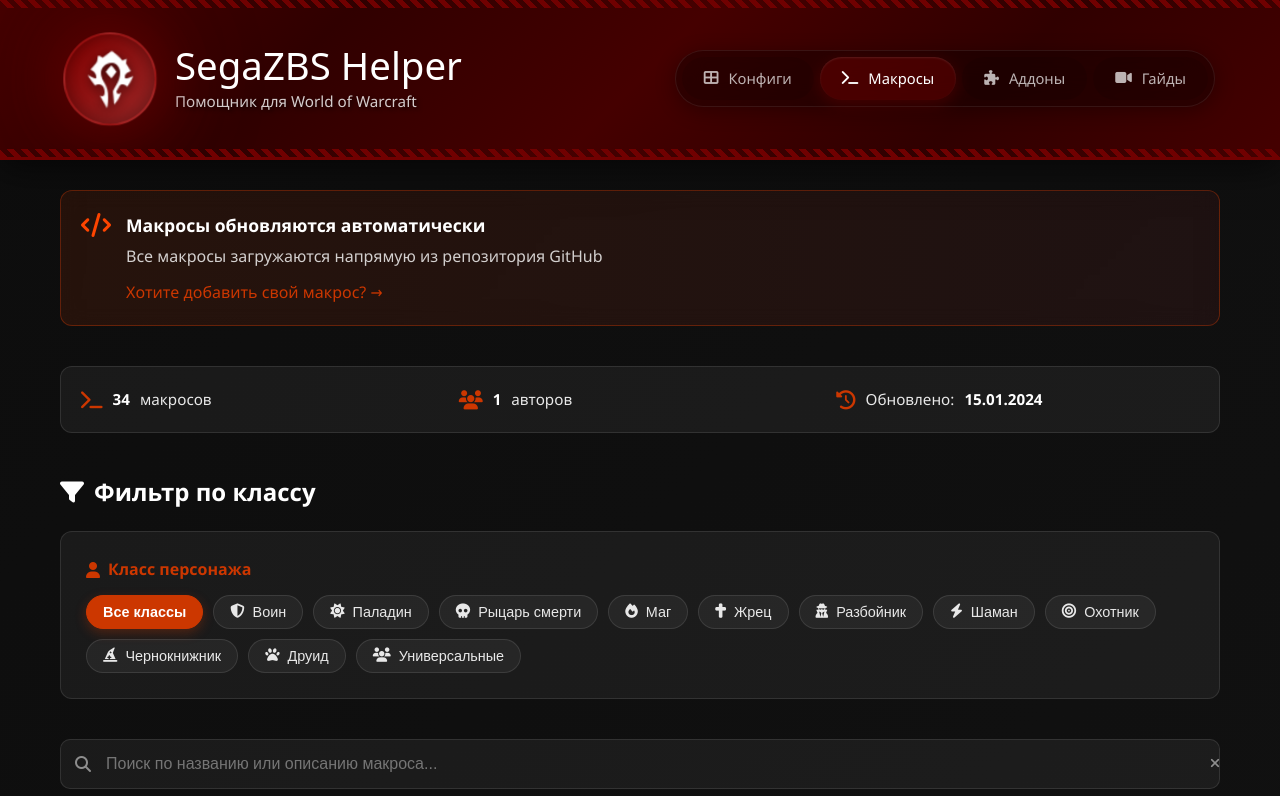
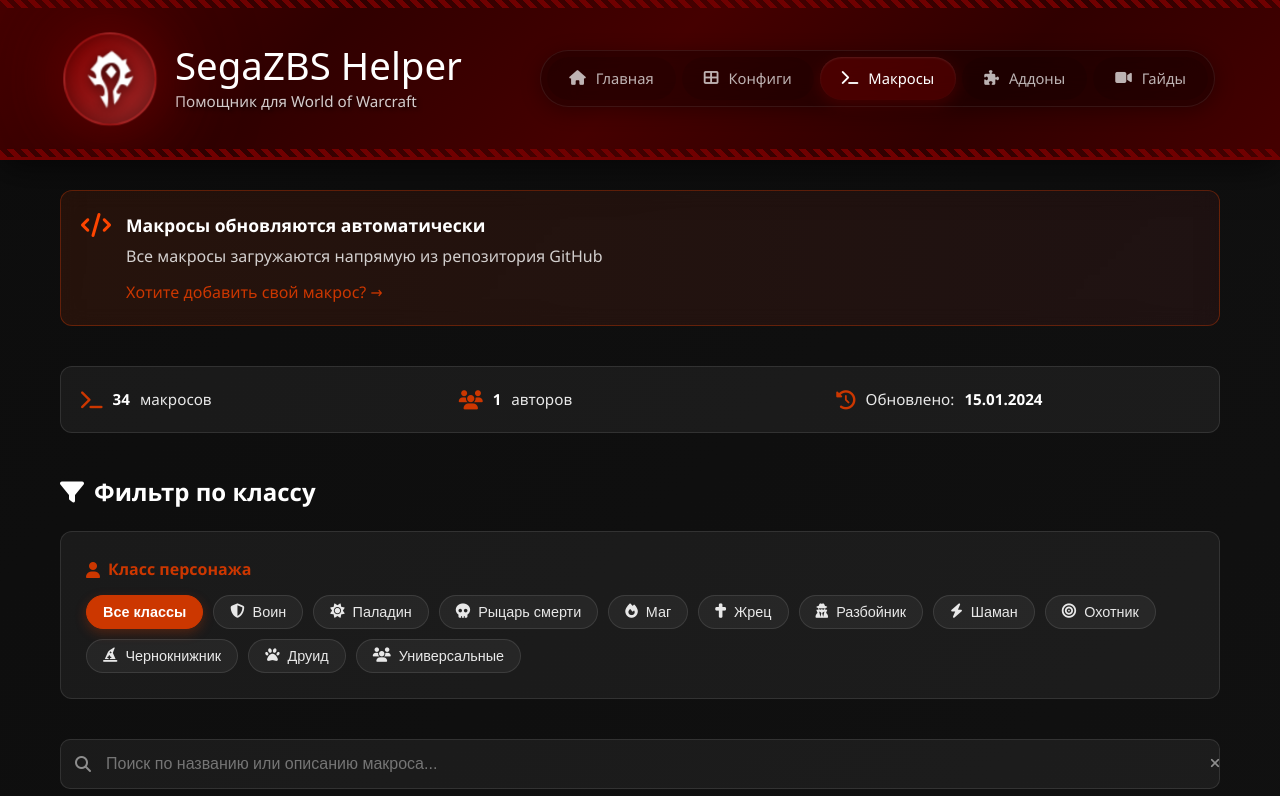
Before and after one commit to n-burov/AferistHelper-web, a website: page macros.html in a window 1280 px wide. Shown: the top 796 px of the page. Drawn offline with Linux system fonts and the light colour scheme; a web font is replaced by a local one.

Commit message:
Update macros.html

```diff
--- a/macros.html
+++ b/macros.html
@@ -26,6 +26,7 @@
             </div>
 
             <nav class="nav-flag">
+                <a href="index.html"><i class="fas fa-home"></i> Главная</a>
                 <a href="configs.html"><i class="fas fa-th-large"></i> Конфиги</a>
                 <a href="macros.html" class="active"><i class="fas fa-terminal"></i> Макросы</a>
                 <a href="addons.html"><i class="fas fa-puzzle-piece"></i> Аддоны</a>
```
